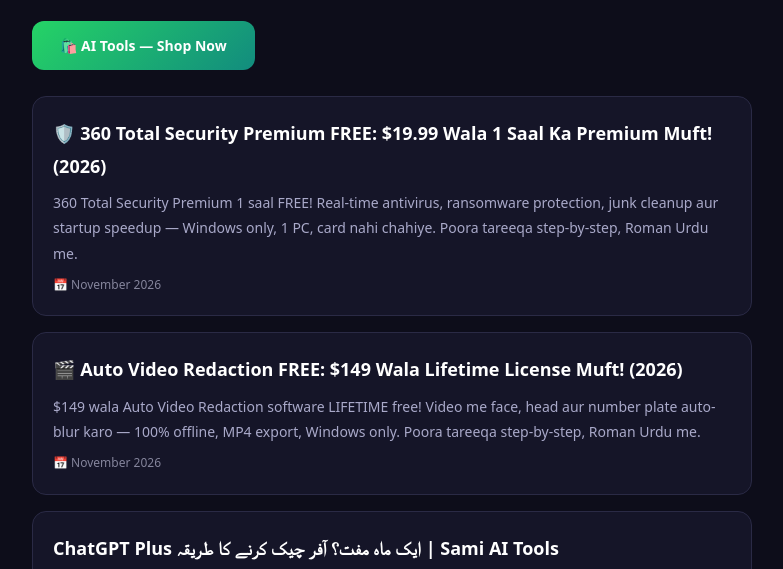
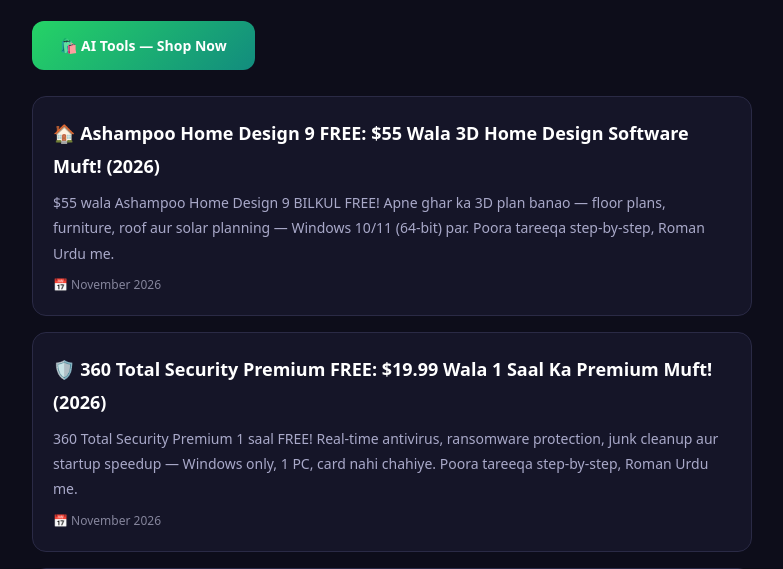
Before and after one commit to SamiAitools497/SamiAitools497.github.io, a plain HTML site: page blog.html in a window 1280 px wide. Shown: the part 185-754 px from the top of the page, without its empty margins (248-1031 px from the left). Drawn offline with Linux system fonts and the light colour scheme.

Commit message:
Blog card: 🏠 Ashampoo Home Design 9 FREE: $55 Wala 3D Home Design Software Muft! (2026)

```diff
--- a/blog.html
+++ b/blog.html
@@ -39,7 +39,12 @@ footer a{color:#aeb8ff;text-decoration:none;margin-right:16px}
   <h1>📝 Blog & Tricks</h1>
   <p class="sub">AI tools ke guides, tricks aur tips — sab kuch ek jagah! 🚀</p>
   <a href="/" style="display:inline-block;margin-bottom:10px;padding:12px 28px;border-radius:12px;background:linear-gradient(135deg,#25D366,#128C7E);color:#fff;font-weight:800;font-size:14px;text-decoration:none;">🛍️ AI Tools — Shop Now</a>
-                                               <a class="post" href="/360-total-security-premium-free-1-year-license-guide.html">
+                                                 <a class="post" href="/ashampoo-home-design-9-free-lifetime-license-guide.html">
+    <h2>🏠 Ashampoo Home Design 9 FREE: $55 Wala 3D Home Design Software Muft! (2026)</h2>
+    <p>$55 wala Ashampoo Home Design 9 BILKUL FREE! Apne ghar ka 3D plan banao — floor plans, furniture, roof aur solar planning — Windows 10/11 (64-bit) par. Poora tareeqa step-by-step, Roman Urdu me.</p>
+    <div class="date">📅 November 2026</div>
+  </a>
+<a class="post" href="/360-total-security-premium-free-1-year-license-guide.html">
     <h2>🛡️ 360 Total Security Premium FREE: $19.99 Wala 1 Saal Ka Premium Muft! (2026)</h2>
     <p>360 Total Security Premium 1 saal FREE! Real-time antivirus, ransomware protection, junk cleanup aur startup speedup — Windows only, 1 PC, card nahi chahiye. Poora tareeqa step-by-step, Roman Urdu me.</p>
     <div class="date">📅 November 2026</div>
```
